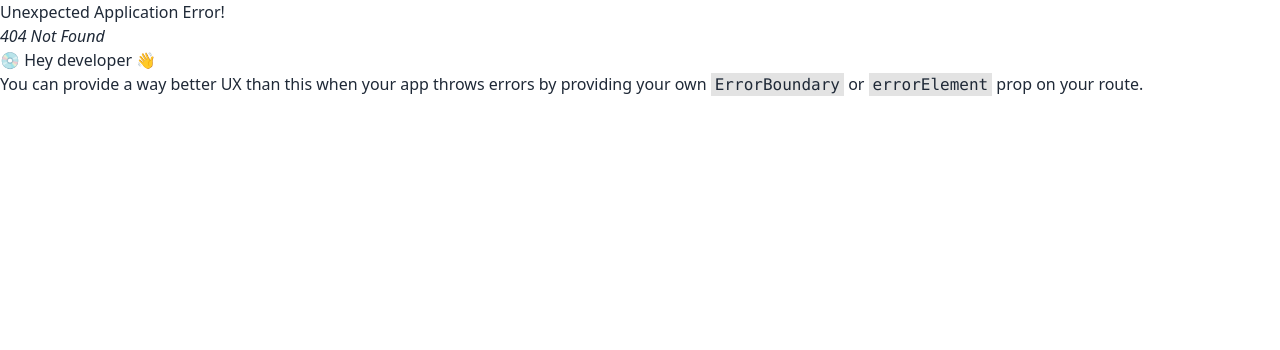
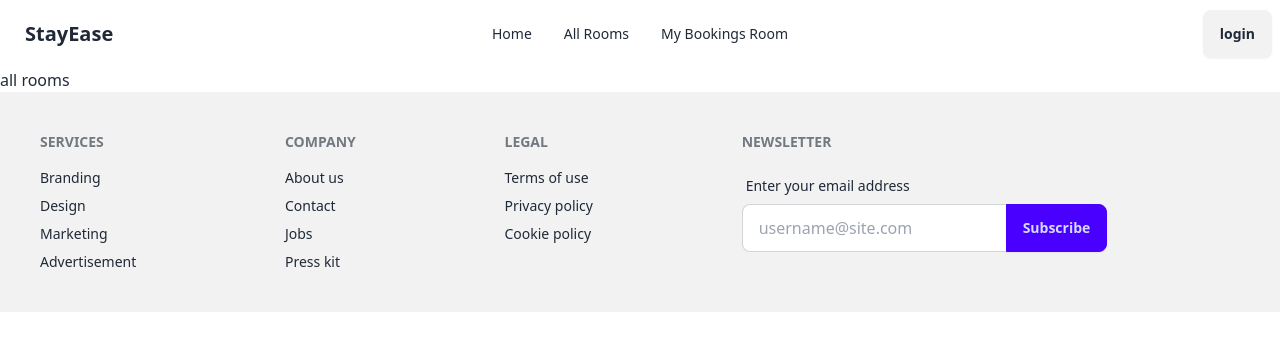
Before and after one commit to Tarikuzzaman12/StayEase-client-site, a React (Vite) app: page /all-rooms in a window 1280 px wide. Before the commit this address had no page. Shown: the top 350 px of the page. Built offline with nearby package versions, Linux system fonts and the light colour scheme.

Commit message:
Active Nested Routes

```diff
--- a/src/components/Navber.jsx
+++ b/src/components/Navber.jsx
@@ -1,12 +1,11 @@
 import React from 'react';
+import { Link } from 'react-router-dom';
 
 const Navber = () => {
     const links = <>
-                <li><a>Home</a></li>
-                <li><a>All Rooms</a></li>
-                <li><a>My Bookings Page</a></li>
-
-
+        <li><Link to="/">Home</Link></li>
+        <li> <Link to="all-rooms">All Rooms</Link></li>
+        <li><Link to="my-booking-room">My Bookings Room</Link></li>
           </>
     return (
         <div className="navbar bg-base-100">
--- /dev/null
+++ b/src/pages/AllRooms.jsx
@@ -0,0 +1,11 @@
+import React from 'react';
+
+const AllRooms = () => {
+    return (
+        <div>
+            all rooms
+        </div>
+    );
+};
+
+export default AllRooms;
--- /dev/null
+++ b/src/pages/MyBookingRoom.jsx
@@ -0,0 +1,11 @@
+import React from 'react';
+
+const MyBookingRoom = () => {
+    return (
+        <div>
+            my booking rooms
+        </div>
+    );
+};
+
+export default MyBookingRoom;
```
Also changed, not shown: src/main.jsx (+17 -0 lines). Lines whose indentation alone changed are shown as unchanged.
